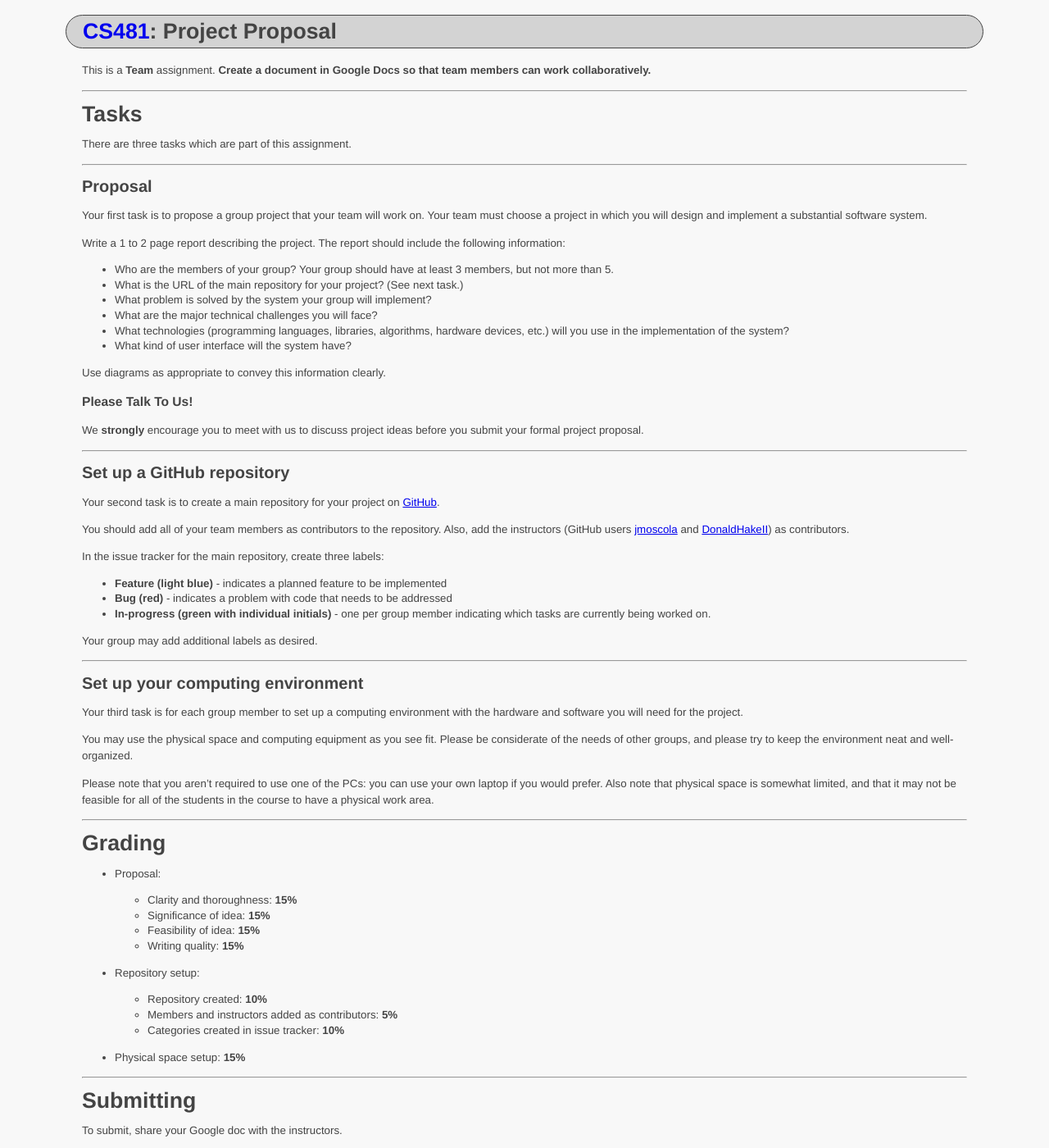
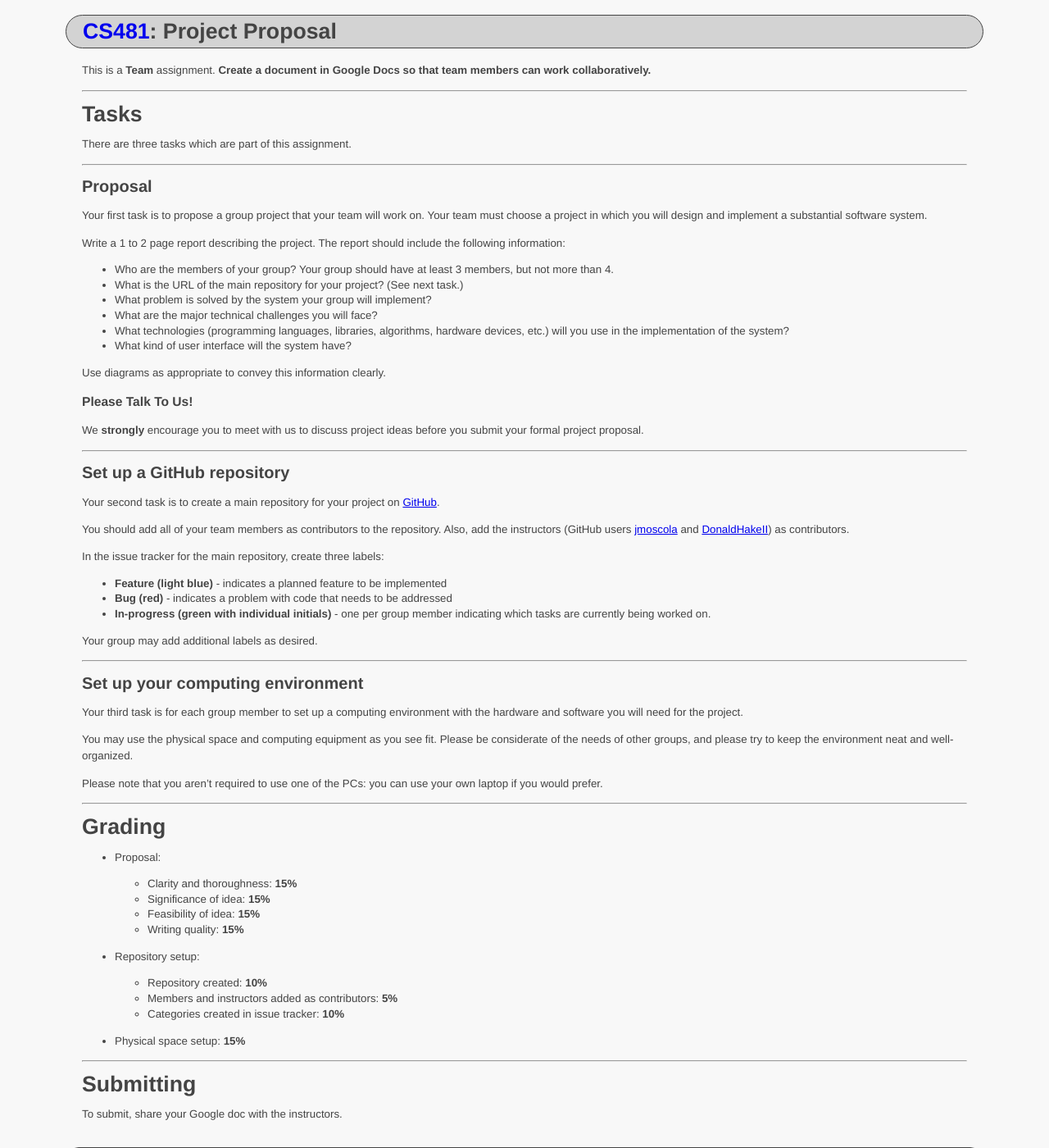
Before and after one commit to ycpcs/cs481-fall2015, a Jekyll site: the page built from assign/assign01.md, in a window 1280 px wide and 1400 px high. Shown: the whole window at 82% size. Built offline with Jekyll 4.4.1, drawn with Linux system fonts in a browser that asks for light colours; Markdown is read by kramdown in place of the engine named in the settings.

Commit message:
updated assignment #1

```diff
--- a/assign/assign01.md
+++ b/assign/assign01.md
@@ -18,7 +18,7 @@ Your first task is to propose a group project that your team will work on. Your
 
 Write a 1 to 2 page report describing the project. The report should include the following information:
 
--   Who are the members of your group? Your group should have at least 3 members, but not more than 5.
+-   Who are the members of your group? Your group should have at least 3 members, but not more than 4.
 -   What is the URL of the main repository for your project?  (See next task.)
 -   What problem is solved by the system your group will implement?
 -   What are the major technical challenges you will face?
@@ -53,7 +53,7 @@ Your third task is for each group member to set up a computing environment with
 
 You may use the physical space and computing equipment as you see fit.  Please be considerate of the needs of other groups, and please try to keep the environment neat and well-organized.
 
-Please note that you aren't required to use one of the PCs: you can use your own laptop if you would prefer.  Also note that physical space is somewhat limited, and that it may not be feasible for all of the students in the course to have a physical work area.
+Please note that you aren't required to use one of the PCs: you can use your own laptop if you would prefer.
 
 ------------------
 # Grading
```
